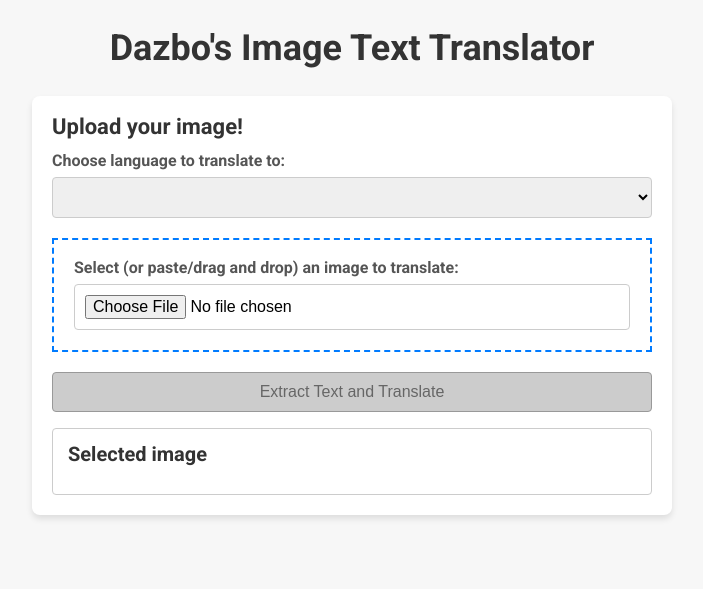
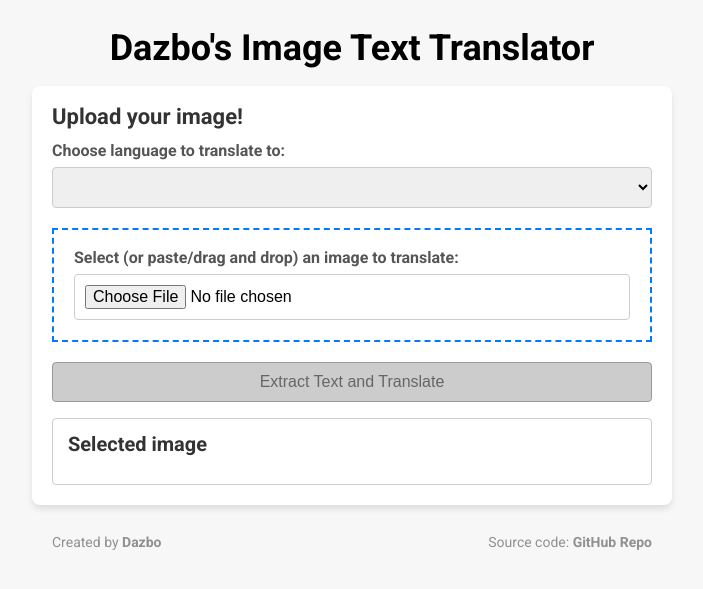
Before and after one commit to apsocarras/image-text-translator, a Flask app: page / in a window 1280 px wide. Shown: the top 589 px of the page, without its empty margins (288-991 px from the left). Run offline with Flask 3, Linux system fonts and the light colour scheme; lists and menus that the app fills with data are empty; some libraries are stand-ins or nearby versions.

Commit message:
Add footer

```diff
--- a/app/ui_cr/static/styles.css
+++ b/app/ui_cr/static/styles.css
@@ -2,13 +2,13 @@
 body {
     font-family: 'Roboto', sans-serif;
     background-color: #f7f7f7;
-    margin: 0; /* Changed margin to 0 */
-    padding-top: 30px; /* Added more padding at the top */
+    margin: 0;
+    padding-top: 30px;
 }
 
 .container {
     max-width: 600px;
-    margin: 30px auto;
+    margin: 20px auto 10px; /* Top 20px, Right auto, Bottom 10px, Left auto */
     background-color: #ffffff;
     border-radius: 8px;
     box-shadow: 0 4px 6px rgba(0, 0, 0, 0.1);
@@ -17,24 +17,24 @@ body {
 
 h1 {
     text-align: center;
-    color: #333;
-    font-size: 36px; /* Font size for h1 */
-    font-weight: 700; /* Make the title bold */
-    margin-bottom: 10px; /* Add some space below the title */
+    color: #000000;
+    font-size: 36px;
+    font-weight: 700;
+    margin-bottom: 10px;
 }
 
 h2 {
     color: #333;
-    font-size: 22px; /* Font size for h2 */
-    font-weight: 600; /* Make the subtitle bold */
-    margin-bottom: 15px; /* Add some space below the subtitle */
+    font-size: 22px;
+    font-weight: 600;
+    margin-bottom: 15px;
 }
 
 h3 {
     color: #333;
-    font-size: 20px; /* Font size for h2 */
-    font-weight: 600; /* Make the subtitle bold */
-    margin-bottom: 15px; /* Add some space below the subtitle */
+    font-size: 20px;
+    font-weight: 600;
+    margin-bottom: 15px;
 }
 
 /* Flash message styles */
@@ -79,7 +79,7 @@ select, input[type="file"], button[type="submit"] {
     border-radius: 4px;
     border: 1px solid #ccc;
     font-size: 16px;
-    box-sizing: border-box; /* Ensure consistent box-sizing */
+    box-sizing: border-box;
 }
 
 select:focus, input[type="file"]:focus, button[type="submit"]:focus {
@@ -130,7 +130,6 @@ button.btn:disabled {
     border-color: #007bff;
 }
 
-
 /* Image styles */
 #img-upload {
     display: block;
@@ -146,10 +145,10 @@ button.btn:disabled {
 }
 
 #translation {
-    border: 1px solid #ccc; /* Add border around the translation div */
+    border: 1px solid #ccc;
     padding: 15px;
     border-radius: 4px;
-    margin-bottom: 30px; /* Increase space between translation and uploaded image */
+    margin-bottom: 30px;
     color: #007bff;
 }
 
@@ -163,7 +162,7 @@ button.btn:disabled {
 }
 
 #uploaded_image {
-    border: 1px solid #ccc; /* Add border around the uploaded image div */
+    border: 1px solid #ccc;
     padding: 15px;
     border-radius: 4px;
     color: #007bff;
@@ -172,5 +171,45 @@ button.btn:disabled {
 
 #uploaded_image img {
     display: block;
-    margin: 0 auto; /* Center the image horizontally */
+    margin: 0 auto;
 }
+
+/* Footer styles */
+footer {
+    max-width: 600px;
+    margin: 10px auto; /* Adjusted margin to move footer closer to container */
+    padding: 20px;
+    text-align: center;
+}
+
+.footer-content {
+    display: flex;
+    justify-content: space-between;
+    align-items: center;
+    color: #909090;
+}
+
+.footer-content .left {
+    text-align: left;
+    flex: 1;
+}
+
+.footer-content .right {
+    text-align: right;
+    flex: 1;
+}
+
+.footer-content p {
+    margin: 0;
+    font-size: 14px;
+}
+
+.footer-content a {
+    color: #909090;
+    text-decoration: none;
+    font-weight: bold;
+}
+
+.footer-content a:hover {
+    text-decoration: underline;
+}
--- a/app/ui_cr/templates/index.html
+++ b/app/ui_cr/templates/index.html
@@ -56,7 +56,12 @@
             </div>
         </form>
     </div>
-
+    <footer>
+        <div class="footer-content">
+            <p class="left">Created by <a href="https://github.com/derailed-dash" target="_blank">Dazbo</a></p>
+            <p class="right">Source code: <a href="https://github.com/derailed-dash/image-text-translator" target="_blank">GitHub Repo</a></p>
+        </div>
+    </footer>
     <script src="/static/scripts.js"></script>
 </body>
 </html>
```
